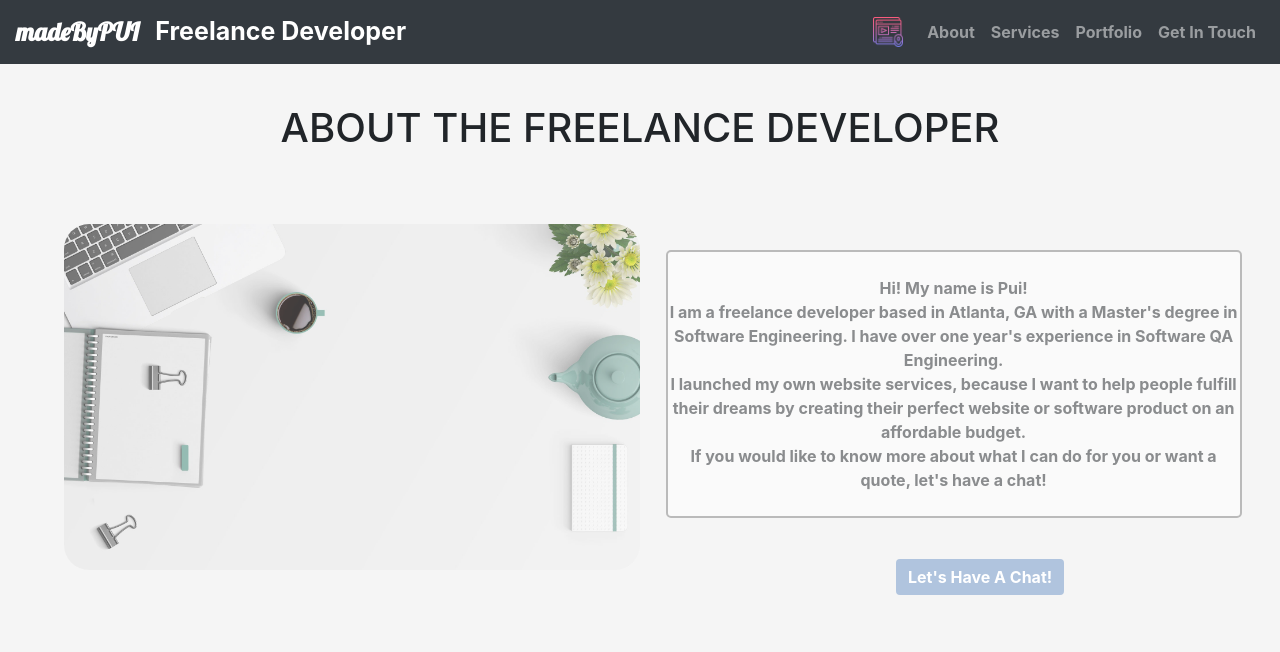
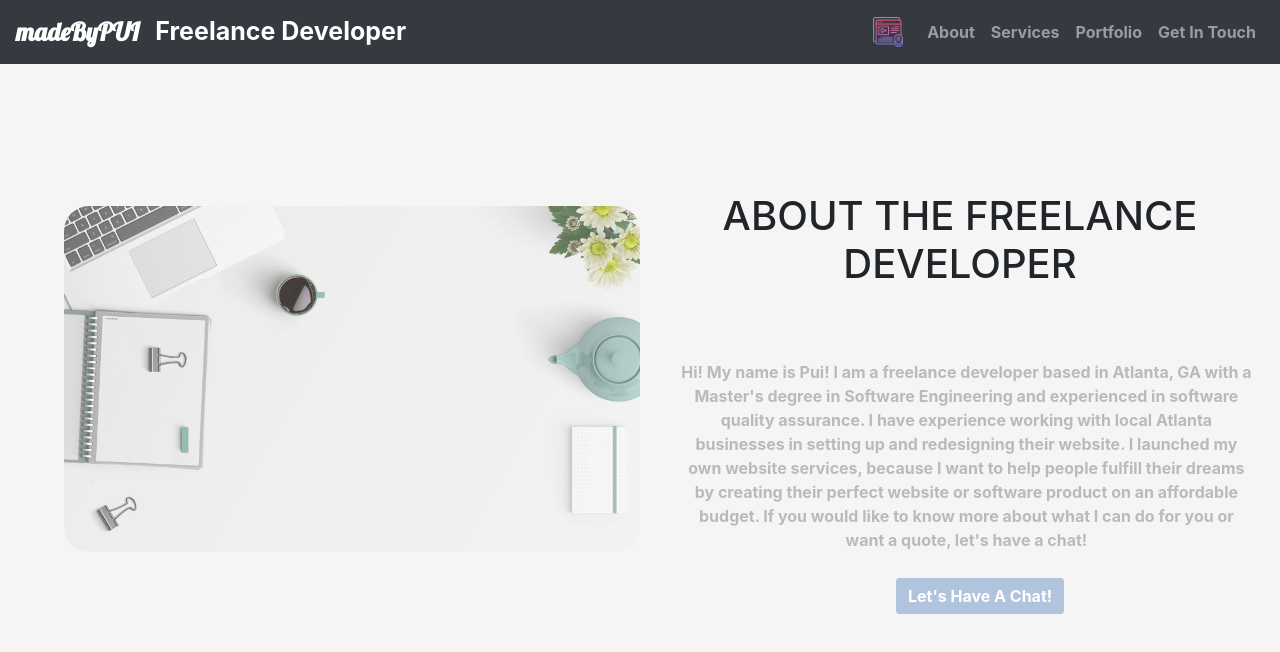
Before and after one commit to ptam1/madeByPui, a React (Create React App) app in the folder my-app/: page /about in a window 1280 px wide. Shown: the top 652 px of the page. Built offline with nearby package versions, Linux system fonts and the light colour scheme.

Commit message:
udate to about page and services

```diff
--- a/my-app/src/frontend/Services.css
+++ b/my-app/src/frontend/Services.css
@@ -71,10 +71,25 @@
 
     .servicesTitleProperties {
         margin-top: 2%;
-        margin-left: 5%;
+        margin-left: -10%;
         text-align: center;
     }
 
+    p {
+        width: 40%;
+        text-align: center;
+        border: 2px solid grey;
+        border-radius: 5px;
+        background-color: white;
+        opacity: .50;
+        margin: 0 5%;
+     }
+
+    .wrap {
+        display: inline-block;
+    }
+
+/**
     .firstParagraphProperties {
         margin-top: 2%;
         margin-left: 5%;
@@ -96,7 +111,7 @@
         background-color: white;
         opacity: .50;
     }
-
+*/
     #firstTitlePosition {
         white-space: nowrap;
         display: block;
--- a/my-app/src/frontend/Services.js
+++ b/my-app/src/frontend/Services.js
@@ -23,7 +23,8 @@ export default class Services extends Component {
                         <h1 id="firstTitlePosition"> WEB DEVELOPMENT </h1>
                         <img id="firstTitleIcon" src={"/codeIcon.png"} alt={"image"} />
 
-                        <p className="firstParagraphProperties">
+                <div class="wrap">
+                        <p>
                              <br />
                              <b>    I develop unqiue websites tailored to each client's  vision. If you
                              <br /> have an existing website, I can modify or update it. I test each feature of the website to ensure that your website is bug free. I have over a year's experience in testing software.
@@ -36,14 +37,17 @@ export default class Services extends Component {
                         <h1 id="secondTitlePosition"> WEB DESIGN </h1>
                         <img id="secondTitleIcon" src={"/webDesignIcon.png"} alt={"image2"} />
 
-                        <p className="secondParagraphProperties">
+                        <p>
                             <br />
                             <b>     If you are thinking of upgrading or wanting a new fresh, modern look for your website,        I can help you with that! I can help redesign your website or help set up your website
                             <br />  from a creative perspective. At the end of the project, you will recieve a redesigned
                             <br />  website that you can feel confident about having and sharing. I have experience
                             <br />  working with local Atlanta businesses in redesigning their existing websites.
+                            <br />
+                            <br />
                             </b>
-                    </p>
+                        </p>
+                   </div>
                     </div>
                 </Container>
 
--- a/my-app/src/frontend/about.js
+++ b/my-app/src/frontend/about.js
@@ -12,20 +12,15 @@ export default class About extends Component {
             <div id="backgroundColor">
                     <NavBar displaytext=" " />
 
-                    <div className="titleProperties">
-                        <h1> ABOUT THE FREELANCE DEVELOPER </h1>
-                    </div>
 
-                    <img className="imageProperties" src={"/aboutPic.jpg"} alt={"image"} />
+                    <h1 id="titleProperties"> ABOUT THE FREELANCE DEVELOPER </h1>
 
-                    <p className="paragraphProperties">
-                    <br />
-                    <b>    Hi! My name is Pui!
-                    <br /> I am a freelance developer based in Atlanta, GA with a Master's degree in Software Engineering.      I have over one year's experience in Software QA Engineering.
-                    <br /> I launched my own website services, because I want to help people fulfill their dreams by            creating their perfect website or software product on an affordable budget.
-                    <br /> If you would like to know more about what I can do for you or want a quote, let's have a chat!
-                    <br />
-                    <br />
+
+                    <img class="imageProperties" src={"/aboutPic.jpg"} alt={"image"} />
+
+                    <p class="paragraphProperties">
+                    <b> Hi! My name is Pui!
+                        I am a freelance developer based in Atlanta, GA with a Master's degree in Software Engineering and experienced in software quality assurance. I have experience working with local Atlanta businesses in setting up and redesigning their website. I launched my own website services, because I want to help people fulfill their dreams by creating their perfect website or software product on an affordable budget. If you would like to know more about what I can do for you or want a quote, let's have a chat!
                     </b>
                     </p>
                     <Button id="buttonProperties" href="/contact"> <b> Let's Have A Chat! </b> </Button>
--- a/my-app/src/frontend/aboutPic.css
+++ b/my-app/src/frontend/aboutPic.css
@@ -3,30 +3,29 @@
 /*smartphones, portrait iPhone, portrait 480x320 phones (Android) */
 @media only screen and (min-width: 320px)
 {
-    .titleProperties {
-        white-space: initial;
-        margin-top: 60%;
+    #titleProperties {
+        white-space: normal;
+        margin-top: 120%;
         text-align: center;
     }
 
     .imageProperties {
-        margin-top: 5vh;
-        margin-left: 5vw;
+        margin-top: -170%;
+        margin-left: 5%;
         border-radius: 25px;
         opacity: .75;
         width: 90vw;
     }
 
     .paragraphProperties {
-        white-space: initial;
-        margin-top: 5vh;
-        margin-left: 5vw;
+        white-space: normal;
+        margin-top: 5%;
+        margin-left: 5%;
         width: 90vw;
         text-align: center;
-        border: 2px solid grey;
-        border-radius: 5px;
-        background-color: white;
-        opacity: .50;
+        border-style: none;
+        background: none;
+        color: gray;
     }
 
     #buttonProperties {
@@ -40,6 +39,12 @@
 
 /* portrait tablets, portrait iPad, e-readers (Nook/Kindle), landscape 800x480 phones (Android) */
 @media (min-width:600px) {
+    #titleProperties {
+        white-space: normal;
+        margin-top: 15%;
+        margin-left: 6%;
+    }
+
     .imageProperties {
         margin-top: 5%;
         margin-left: 5%;
@@ -49,14 +54,14 @@
     }
 
     .paragraphProperties {
-        margin-top: 5%;
+        white-space: normal;
+        margin-top: 40%;
         margin-left: 5%;
-        width: 90%;
+        width: 90vw;
         text-align: center;
-        border: 2px solid grey;
-        border-radius: 5px;
-        background-color: white;
-        opacity: .50;
+        border-style: none;
+        background: none;
+        color: gray;
     }
 
     #buttonProperties {
@@ -68,17 +73,21 @@
         border: none;
     }
 
-    .titleProperties {
-        white-space: nowrap;
-        margin-top: 13%;
-    }
+
 }
 
 
 /* big landscape tablets, laptops, and desktops */
 @media (min-width:1025px) {
+
+    #titleProperties {
+        white-space: normal;
+        margin-top: 15%;
+        margin-left: 50%;
+    }
+
     .imageProperties {
-        margin-top: 5%;
+        margin-top: -7%;
         margin-left: 5%;
         border-radius: 25px;
         opacity: .75;
@@ -86,14 +95,13 @@
     }
 
     .paragraphProperties {
-        margin-top: -25%;
-        margin-left: 52%;
+        white-space: normal;
+        margin-top: -15%;
+        margin-left: 53%;
         width: 45%;
         text-align: center;
-        border: 2px solid grey;
-        border-radius: 5px;
-        background-color: white;
-        opacity: .50;
+        border-style: none;
+        background: none;
     }
 
     #buttonProperties {
@@ -105,9 +113,4 @@
         border: none;
     }
 
-    .titleProperties {
-        white-space: nowrap;
-        margin-top: 13%;
-        text-align: center;
-    }
 }
```
